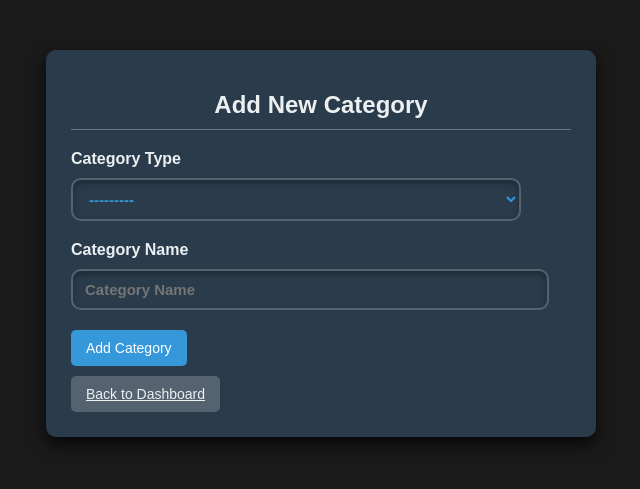
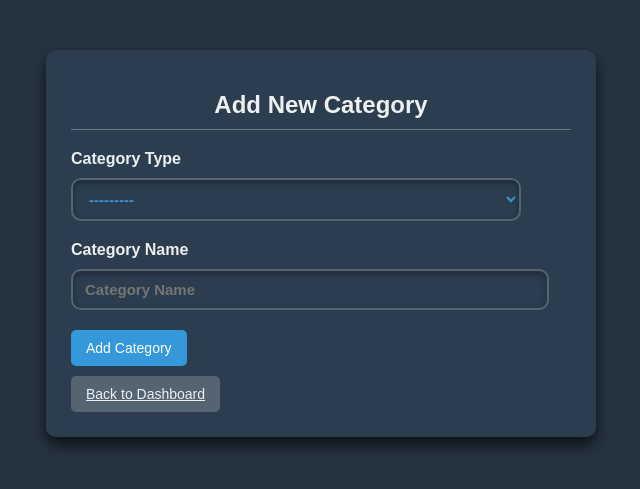
Before and after one commit to hirwacedric123/SpendIT, a Django app: page /add-category/ in a window 1280 px wide. Shown: the top 489 px of the page, without its empty margins (319-959 px from the left). Run offline with Django 5.2, Linux system fonts and the light colour scheme; a user stored in the database is signed in.

Commit message:
feat: update background color for add category and login pages for improved aesthetics

```diff
--- a/Spend/static/assets/css/add_category.css
+++ b/Spend/static/assets/css/add_category.css
@@ -3,7 +3,7 @@ body {
     margin: 0;
     padding: 0;
     font-family: 'Arial', sans-serif;
-    background-color: #1a1a1a; /* Dark background */
+    background: rgba(27, 42, 56, 0.95); /* Dark background */
     color: #ecf0f1; /* Light text */
 }
 
--- a/Spend/static/assets/css/login.css
+++ b/Spend/static/assets/css/login.css
@@ -1,7 +1,7 @@
 /* General Body Styling */
 body {
     font-family: Arial, sans-serif;
-    background: rgba(27, 42, 56, 0.95);; /* Dark background */
+    background: rgba(27, 42, 56, 0.95); /* Dark background */
     color: #ecf0f1; /* Light text */
     margin: 0;
     padding: 0;
```
Also changed, not shown: Spend/db.sqlite3.
